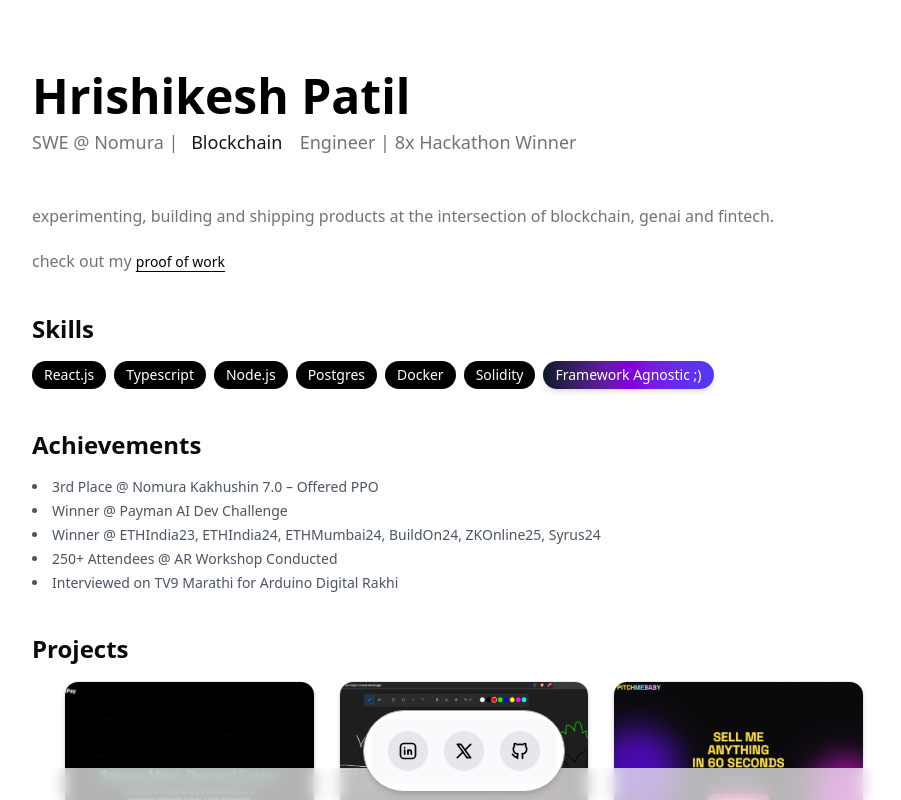
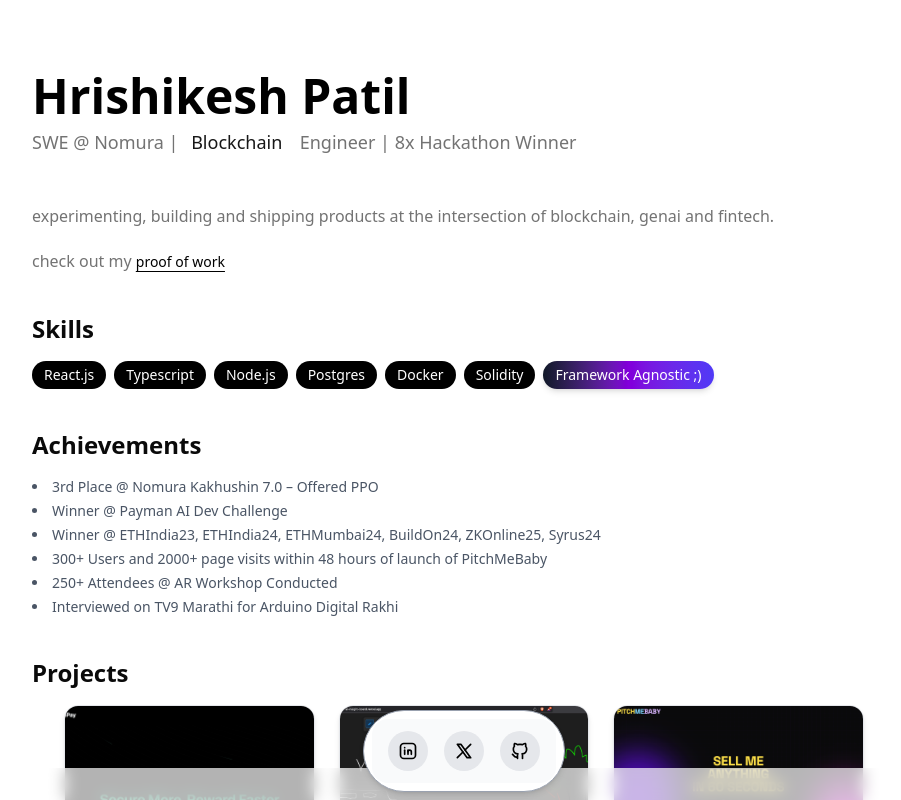
Before and after one commit to hrishi0102/portfolio, a React (Vite) app: page / in a window 1280 px wide. Shown: the top 800 px of the page, without its empty margins (176-1077 px from the left). Built offline with nearby package versions, Linux system fonts and the light colour scheme.

Commit message:
acheivements sec update

```diff
--- a/src/App.tsx
+++ b/src/App.tsx
@@ -132,6 +132,7 @@
     "3rd Place @ Nomura Kakhushin 7.0 – Offered PPO",
     "Winner @ Payman AI Dev Challenge",
     "Winner @ ETHIndia23, ETHIndia24, ETHMumbai24, BuildOn24, ZKOnline25, Syrus24",
+    "300+ Users and 2000+ page visits within 48 hours of launch of PitchMeBaby",
     "250+ Attendees @ AR Workshop Conducted",
     "Interviewed on TV9 Marathi for Arduino Digital Rakhi",
   ];
```
